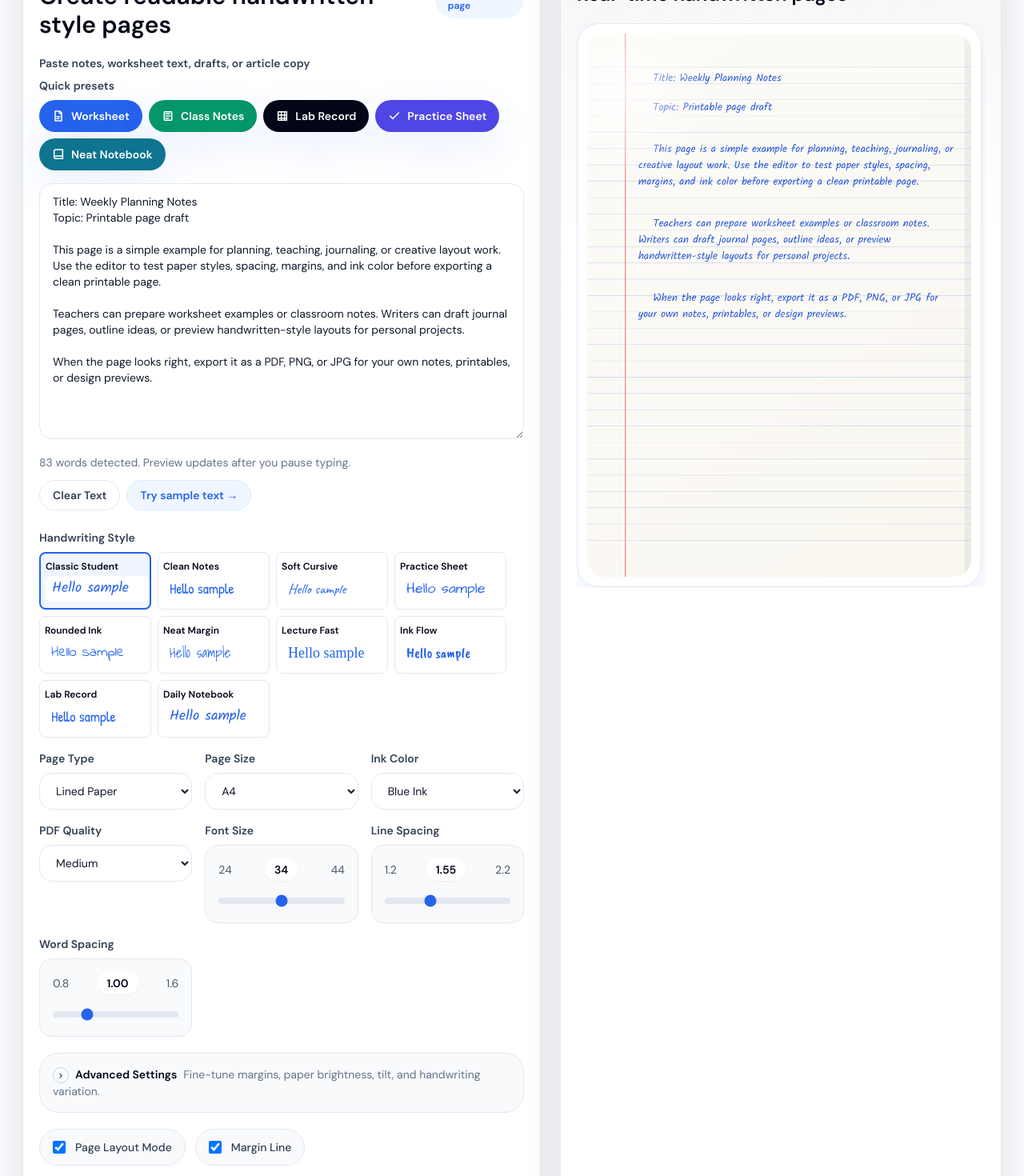
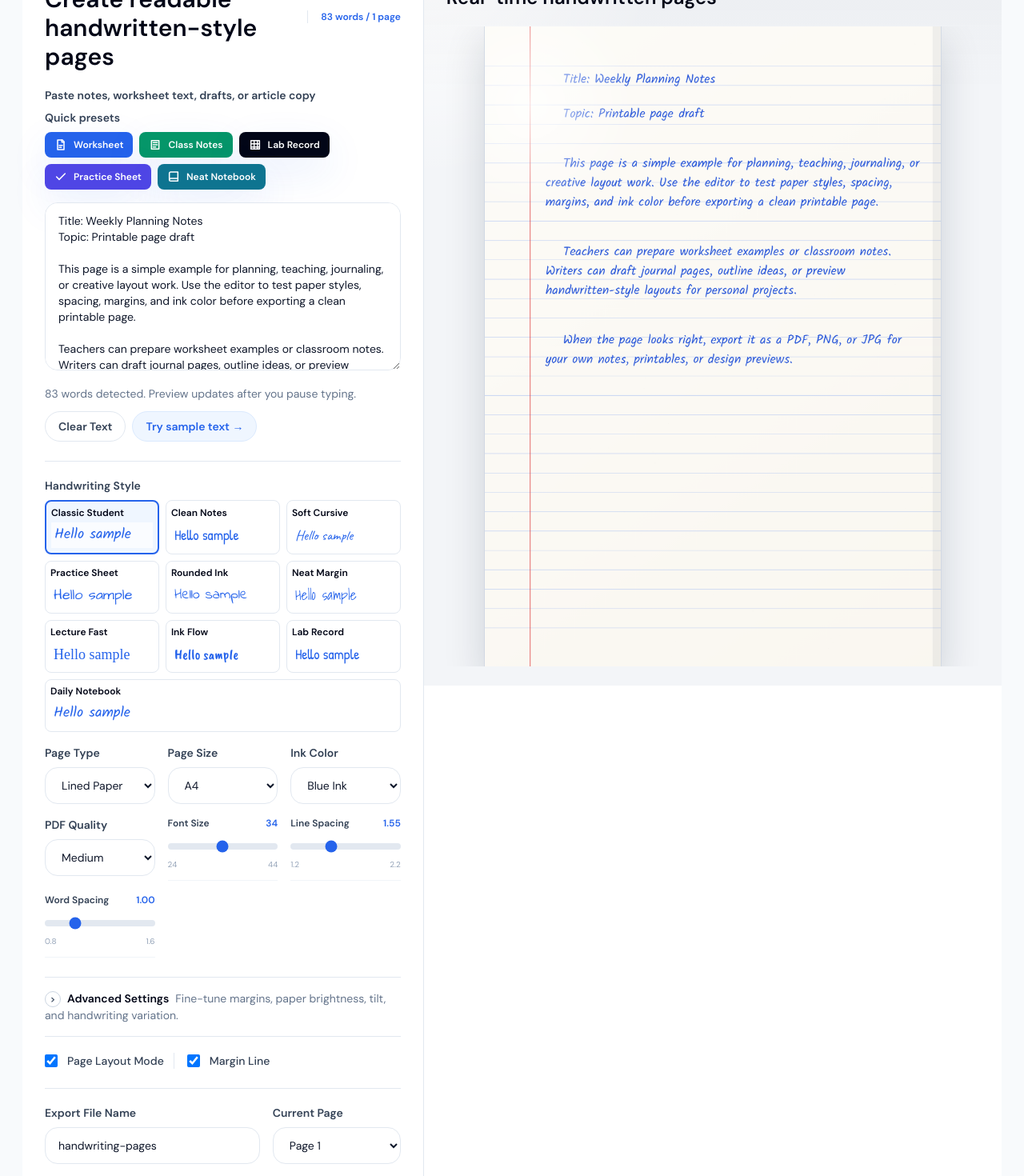
Before and after one commit to handwritingmaker-dotcom/handwriting-tool, a Next.js app: page / in a window 1280 px wide. Shown: the part 600-2070 px from the top of the page at 80% size. Built offline with nearby package versions, Linux system fonts and the light colour scheme; a web font is replaced by a local one.

Commit message:
Refine handwriting studio layout

```diff
--- a/components/HandwritingTool.tsx
+++ b/components/HandwritingTool.tsx
@@ -276,14 +276,14 @@ export function HandwritingTool() {
   };
 
   return (
-    <section className="grid scroll-mt-36 gap-6 md:scroll-mt-28 lg:grid-cols-[1.08fr,0.92fr]">
-      <div className="control-card">
+    <section className="handwriting-workspace grid scroll-mt-36 items-start gap-0 border-y border-slate-200 bg-white md:scroll-mt-28 lg:grid-cols-[minmax(0,0.82fr)_minmax(440px,1.18fr)]">
+      <div className="editor-panel min-w-0 bg-white px-5 py-6 sm:px-6 lg:border-r lg:border-slate-200 lg:px-7">
         <div className="mb-5 flex items-center justify-between gap-4">
           <div>
             <p className="text-sm font-semibold uppercase tracking-[0.24em] text-brand-blue">Handwriting Studio</p>
             <h2 className="mt-2 text-3xl font-semibold text-slate-950">Create readable handwritten-style pages</h2>
           </div>
-          <div className="rounded-full bg-blue-50 px-4 py-2 text-xs font-semibold text-brand-blue">
+          <div className="shrink-0 border-l border-slate-200 pl-4 text-xs font-semibold text-brand-blue">
             {wordCount} words / {shownPageCount} page{shownPageCount === 1 ? "" : "s"}
           </div>
         </div>
@@ -304,7 +304,7 @@ export function HandwritingTool() {
                     ...preset.settings,
                   }))
                 }
-                className={`inline-flex items-center gap-2 rounded-full px-4 py-2.5 text-sm font-semibold transition focus:outline-none focus:ring-4 focus:ring-blue-100 ${preset.className}`}
+                className={`inline-flex items-center gap-2 rounded-lg px-3 py-2 text-xs font-semibold transition focus:outline-none focus:ring-4 focus:ring-blue-100 ${preset.className}`}
               >
                 <PresetIcon name={preset.icon} className="h-4 w-4" />
                 {preset.label}
@@ -316,7 +316,7 @@ export function HandwritingTool() {
           id="handwriting-text"
           value={text}
           onChange={(event) => setText(event.target.value)}
-          className="input-field min-h-[320px] resize-y leading-7"
+          className="input-field min-h-[210px] resize-y rounded-xl leading-6"
           placeholder="Paste personal notes, worksheet text, journal drafts, or article copy here..."
         />
         {text.length === 0 && (
@@ -359,7 +359,7 @@ export function HandwritingTool() {
         </div>
 
         <div className="mt-6 grid gap-4 md:grid-cols-2 xl:grid-cols-3">
-          <div className="md:col-span-2 xl:col-span-3">
+          <div className="border-t border-slate-200 pt-5 md:col-span-2 xl:col-span-3">
             <p className="input-label" id="styleId">
               Handwriting Style
             </p>
@@ -477,7 +477,7 @@ export function HandwritingTool() {
           />
         </div>
 
-        <details className="mt-5 rounded-3xl border border-slate-200 bg-slate-50 p-4">
+        <details className="mt-6 border-y border-slate-200 py-4">
           <summary className="cursor-pointer list-none text-sm font-semibold text-slate-950">
             <span className="mr-2 inline-flex h-5 w-5 items-center justify-center rounded-full border border-slate-300 text-xs text-slate-600">
               &gt;
@@ -537,7 +537,7 @@ export function HandwritingTool() {
         </details>
 
         <div className="mt-5 flex flex-wrap items-center gap-3">
-          <label className="inline-flex items-center gap-3 rounded-full border border-slate-200 bg-slate-50 px-4 py-3 text-sm font-medium text-slate-700">
+          <label className="inline-flex items-center gap-3 text-sm font-medium text-slate-700">
             <input
               type="checkbox"
               checked={settings.assignmentMode}
@@ -546,7 +546,7 @@ export function HandwritingTool() {
             />
             Page Layout Mode
           </label>
-          <label className="inline-flex items-center gap-3 rounded-full border border-slate-200 bg-slate-50 px-4 py-3 text-sm font-medium text-slate-700">
+          <label className="inline-flex items-center gap-3 border-l border-slate-200 pl-4 text-sm font-medium text-slate-700">
             <input
               type="checkbox"
               checked={settings.showMarginLine}
@@ -557,7 +557,7 @@ export function HandwritingTool() {
           </label>
         </div>
 
-        <div className="mt-6 grid gap-4 rounded-3xl border border-slate-200 bg-slate-50 p-4 lg:grid-cols-[1fr,auto] lg:items-end">
+        <div className="mt-6 grid gap-4 border-t border-slate-200 pt-5 lg:grid-cols-[1fr,auto] lg:items-end">
           <div>
             <label className="input-label" htmlFor="fileName">
               Export File Name
@@ -590,7 +590,7 @@ export function HandwritingTool() {
           </div>
         </div>
 
-        <div className="mt-5 rounded-3xl border border-slate-200 bg-white p-4">
+        <div className="mt-5 border-t border-slate-200 pt-5">
           <div className="flex flex-wrap gap-2">
             {(["current", "all"] as const).map((item) => (
               <button
@@ -649,7 +649,7 @@ export function HandwritingTool() {
         </div>
       </div>
 
-      <div className="control-card page-preview relative overflow-hidden">
+      <div className="preview-panel page-preview relative self-start bg-[#f3f5f8] px-5 py-6 sm:px-7 lg:sticky lg:top-24 lg:min-h-[760px]">
         {isRendering && <div className="absolute left-0 top-0 h-[3px] w-full animate-pulse bg-brand-blue" />}
         <div className="mb-5 flex items-center justify-between">
           <div>
@@ -661,18 +661,18 @@ export function HandwritingTool() {
           </div>
         </div>
 
-        <div className="max-h-[980px] space-y-6 overflow-auto pr-1" aria-live="polite">
+        <div className="studio-preview-scroll max-h-[800px] space-y-6 overflow-auto px-1 pb-5" aria-live="polite">
           {!pages.length && (hasUserText ? <StaticPreviewPaper /> : <BlankPreviewPaper />)}
           {pages.map((page, index) => (
             <div
               key={`${page.pngUrl}-${index}`}
-              className="paper-frame relative rounded-[28px] border border-slate-200 bg-white p-3 shadow-paper"
+              className="paper-frame relative mx-auto max-w-[570px] bg-white shadow-[0_18px_48px_rgba(15,23,42,0.16)] ring-1 ring-slate-300/70"
             >
               {/* eslint-disable-next-line @next/next/no-img-element */}
               <img
                 src={page.pngUrl}
                 alt={`Handwriting preview page ${index + 1}`}
-                className="h-auto w-full rounded-[22px]"
+                className="h-auto w-full"
               />
             </div>
           ))}
@@ -699,7 +699,7 @@ function StylePreviewCard({
     <button
       type="button"
       onClick={onClick}
-      className={`h-[72px] w-[140px] rounded-lg p-1.5 text-left transition ${
+      className={`min-h-[66px] flex-1 basis-[120px] rounded-lg p-1.5 text-left transition ${
         selected
           ? "border-2 border-brand-blue bg-blue-50"
           : "border border-slate-200 bg-white hover:bg-slate-50"
@@ -707,7 +707,7 @@ function StylePreviewCard({
     >
       <span className="block truncate text-xs font-semibold text-slate-950">{style.label}</span>
       <span
-        className="mt-1 block h-8 w-[130px] truncate rounded-lg bg-white px-2 py-1 text-lg leading-6 text-brand-blue"
+        className="mt-1 block h-8 w-full truncate bg-white/70 px-1 py-1 text-lg leading-6 text-brand-blue"
         style={{ fontFamily: style.primary }}
       >
         Hello sample
@@ -718,8 +718,8 @@ function StylePreviewCard({
 
 function BlankPreviewPaper() {
   return (
-    <div className="paper-frame rounded-[28px] border border-slate-200 bg-white p-3 shadow-paper">
-      <div className="relative aspect-[1240/1754] overflow-hidden rounded-[22px] bg-[#fffdf4]">
+    <div className="paper-frame mx-auto max-w-[570px] bg-white shadow-[0_18px_48px_rgba(15,23,42,0.16)] ring-1 ring-slate-300/70">
+      <div className="relative aspect-[1240/1754] overflow-hidden bg-[#fffdf4]">
         <div className="absolute bottom-0 left-0 top-0 w-[11%] border-r-2 border-red-200/80" />
         <div className="absolute inset-x-0 top-[11%] space-y-[4.7%]">
           {Array.from({ length: 16 }).map((_, index) => (
@@ -733,8 +733,8 @@ function BlankPreviewPaper() {
 
 function StaticPreviewPaper() {
   return (
-    <div className="paper-frame rounded-[28px] border border-slate-200 bg-white p-3 shadow-paper">
-      <div className="relative aspect-[1240/1754] overflow-hidden rounded-[22px] bg-[#fffdf4]">
+    <div className="paper-frame mx-auto max-w-[570px] bg-white shadow-[0_18px_48px_rgba(15,23,42,0.16)] ring-1 ring-slate-300/70">
+      <div className="relative aspect-[1240/1754] overflow-hidden bg-[#fffdf4]">
         <div className="absolute bottom-0 left-0 top-0 w-[11%] border-r-2 border-red-200/80" />
         <div className="absolute inset-x-0 top-[11%] space-y-[4.7%]">
           {Array.from({ length: 16 }).map((_, index) => (
@@ -872,18 +872,12 @@ function RangeControl({
   onChange: (value: number) => void;
 }) {
   return (
-    <div>
-      <label className="input-label" htmlFor={id}>
-        {label}
-      </label>
-      <div className="rounded-2xl border border-slate-200 bg-slate-50 px-4 py-4">
-        <div className="mb-3 flex items-center justify-between text-sm text-slate-600">
-          <span>{min}</span>
-          <span className="rounded-full bg-white px-3 py-1 font-semibold text-slate-950 shadow-sm">
-            {value.toFixed(step < 1 ? 2 : 0)}
-          </span>
-          <span>{max}</span>
-        </div>
+    <div className="border-b border-slate-100 pb-3">
+      <div className="mb-2 flex items-center justify-between gap-3">
+        <label className="text-xs font-semibold text-slate-700" htmlFor={id}>{label}</label>
+        <span className="text-xs font-semibold tabular-nums text-brand-blue">{value.toFixed(step < 1 ? 2 : 0)}</span>
+      </div>
+      <div>
         <input
           id={id}
           type="range"
@@ -894,6 +888,7 @@ function RangeControl({
           onChange={(event) => onChange(Number(event.target.value))}
           className="range-field"
         />
+        <div className="mt-1 flex justify-between text-[10px] text-slate-400"><span>{min}</span><span>{max}</span></div>
       </div>
     </div>
   );
```
